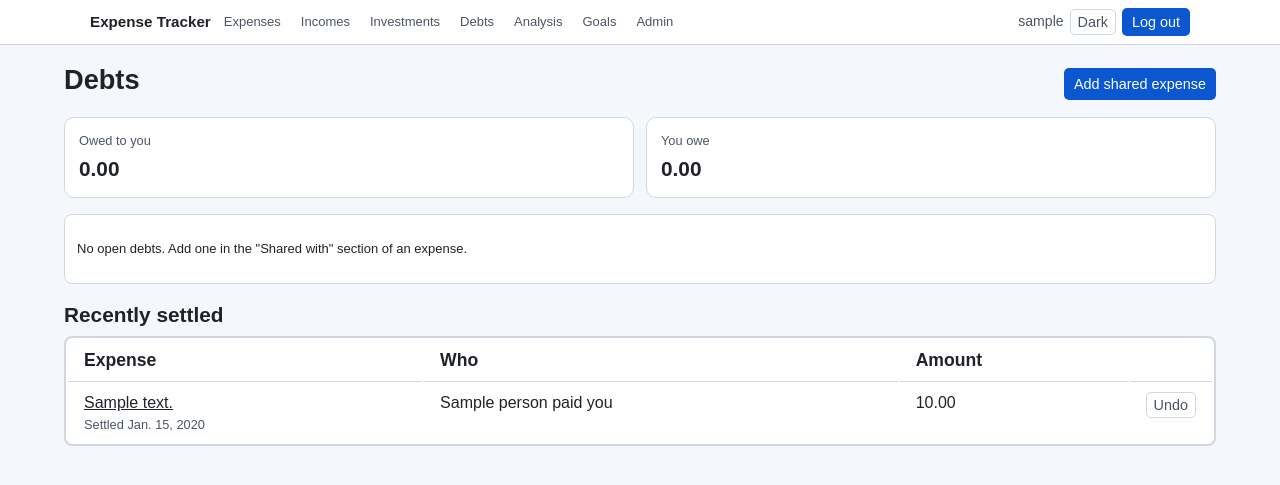
After one commit to OscarZurita/mymoney, a Django app: page /moneyapp/debts/ in a window 1280 px wide. The commit adds this page. Shown: the top 485 px of the page. Run offline with Django 5.2, Linux system fonts and the light colour scheme; a user stored in the database is signed in; tables that the repository leaves empty hold one stand-in row (values such as "Sample post"); parts of the project's set-up code (start-up, migrations or seed data) failed here and were passed over; some libraries are stand-ins or nearby versions.

Commit message:
feat(debts): add a debts page to see balances and settle debts
Shows what the user is owed and owes, a balance per person, the open
debts with a "Mark as paid" button, and the recently settled ones with
"Undo". Settling only accepts a POST for the user's own debts; a GET just
redirects, like the delete views.

Co-Authored-By: Claude Opus 5.5 <noreply@anthropic.com>

```diff
--- a/money_app/urls.py
+++ b/money_app/urls.py
@@ -1,6 +1,6 @@
 from django.urls import path
 
-from .views import transactions, views
+from .views import debts, transactions, views
 
 app_name = "money_app"
 urlpatterns = [
@@ -44,5 +44,9 @@ urlpatterns = [
         transactions.InvestmentDeleteView.as_view(),
         name="delete_investment",
     ),
+    # Debts
+    path("debts/", debts.debts, name="debts"),
+    path("debts/<int:debt_id>/settle/", debts.settle_debt, name="settle_debt"),
+    path("debts/<int:debt_id>/reopen/", debts.reopen_debt, name="reopen_debt"),
     path("signup/", views.signup, name="signup"),
 ]
--- /dev/null
+++ b/money_app/views/debts.py
@@ -0,0 +1,61 @@
+from decimal import Decimal
+
+from django.contrib.auth.decorators import login_required
+from django.db.models import Q, Sum
+from django.shortcuts import get_object_or_404, redirect, render
+
+from ..models import Debt
+
+RECENTLY_SETTLED_LIMIT = 20
+
+
+@login_required
+def debts(request):
+    user_debts = Debt.objects.filter(expense__user=request.user).select_related(
+        "person", "expense__category"
+    )
+    open_debts = user_debts.filter(settled_on__isnull=True)
+    owed_to_me = Sum(
+        "amount", filter=Q(direction=Debt.Direction.OWED_TO_ME), default=Decimal("0")
+    )
+    owed_by_me = Sum(
+        "amount", filter=Q(direction=Debt.Direction.OWED_BY_ME), default=Decimal("0")
+    )
+
+    balances = []
+    for row in (
+        open_debts.values("person__name")
+        .annotate(owed_to_me=owed_to_me, owed_by_me=owed_by_me)
+        .order_by("person__name")
+    ):
+        net = row["owed_to_me"] - row["owed_by_me"]
+        balances.append({**row, "net": abs(net), "they_owe_me": net > 0})
+
+    context = {
+        "totals": open_debts.aggregate(owed_to_me=owed_to_me, owed_by_me=owed_by_me),
+        "balances": balances,
+        "open_debts": open_debts.order_by("person__name", "-expense__date", "-id"),
+        "recently_settled": user_debts.filter(settled_on__isnull=False).order_by(
+            "-settled_on", "-id"
+        )[:RECENTLY_SETTLED_LIMIT],
+    }
+    return render(request, "money_app/debts.html", context)
+
+
+@login_required
+def settle_debt(request, debt_id):
+    return _set_settled(request, debt_id, True)
+
+
+@login_required
+def reopen_debt(request, debt_id):
+    return _set_settled(request, debt_id, False)
+
+
+def _set_settled(request, debt_id, settled):
+    # Like the delete views, a GET only redirects and never changes data.
+    if request.method == "POST":
+        debt = get_object_or_404(Debt, pk=debt_id, expense__user=request.user)
+        debt.set_settled(settled)
+        debt.save(update_fields=["settled_on"])
+    return redirect("money_app:debts")
--- a/templates/base.html
+++ b/templates/base.html
@@ -25,6 +25,7 @@
                     <a href="{% url 'money_app:expenses' %}" class="nav-link">Expenses</a>
                     <a href="{% url 'money_app:incomes' %}" class="nav-link">Incomes</a>
                     <a href="{% url 'money_app:investments' %}" class="nav-link">Investments</a>
+                    <a href="{% url 'money_app:debts' %}" class="nav-link">Debts</a>
                     <a href="{% url 'money_app:analysis' %}" class="nav-link">Analysis</a>
                     <a href="{% url 'money_app:year_goals' %}" class="nav-link">Goals</a>
                     {% if request.user.is_staff %}
--- /dev/null
+++ b/templates/money_app/debts.html
@@ -0,0 +1,178 @@
+{% extends "base.html" %}
+{% load money_filters %}
+
+{% block title %}Debts{% endblock %}
+
+{% block extra_style %}
+    <style>
+        .debt-totals {
+            display: grid;
+            grid-template-columns: repeat(auto-fit, minmax(180px, 1fr));
+            gap: 12px;
+            margin-bottom: 16px;
+        }
+
+        .metric-card {
+            padding: 14px;
+            border: 1px solid var(--border);
+            border-radius: 10px;
+            background: var(--surface);
+        }
+
+        .metric-label {
+            font-size: 0.8rem;
+            color: var(--text-muted);
+        }
+
+        .metric-value {
+            margin-top: 4px;
+            font-size: 1.3rem;
+            font-weight: bold;
+        }
+
+        .debt-section {
+            margin-bottom: 18px;
+            overflow-x: auto;
+        }
+
+        .debt-detail {
+            margin-top: 2px;
+            color: var(--text-muted);
+            font-size: 0.8rem;
+        }
+
+        .action-cell {
+            width: 1%;
+            white-space: nowrap;
+        }
+
+        @media (max-width: 480px) {
+            .debt-section th,
+            .debt-section td {
+                padding: 0.4rem 0.5rem;
+            }
+        }
+    </style>
+{% endblock %}
+
+{% block content %}
+    <div class="page-actions">
+        <h1>Debts</h1>
+        <a href="{% url 'money_app:add_expense' %}" class="button">Add shared expense</a>
+    </div>
+
+    <div class="debt-totals">
+        <div class="metric-card">
+            <div class="metric-label">Owed to you</div>
+            <div class="metric-value">{{ totals.owed_to_me|money }}</div>
+        </div>
+        <div class="metric-card">
+            <div class="metric-label">You owe</div>
+            <div class="metric-value">{{ totals.owed_by_me|money }}</div>
+        </div>
+    </div>
+
+    {% if balances %}
+        <section class="debt-section table-card">
+            <h2>By person</h2>
+            <table>
+                <thead>
+                    <tr>
+                        <th>Person</th>
+                        <th>Owes you</th>
+                        <th>You owe</th>
+                        <th>Balance</th>
+                    </tr>
+                </thead>
+                <tbody>
+                    {% for row in balances %}
+                        <tr>
+                            <td>{{ row.person__name }}</td>
+                            <td>{{ row.owed_to_me|money }}</td>
+                            <td>{{ row.owed_by_me|money }}</td>
+                            <td>
+                                {% if not row.net %}
+                                    Even
+                                {% elif row.they_owe_me %}
+                                    Owes you {{ row.net|money }}
+                                {% else %}
+                                    You owe {{ row.net|money }}
+                                {% endif %}
+                            </td>
+                        </tr>
+                    {% endfor %}
+                </tbody>
+            </table>
+        </section>
+
+        <section class="debt-section table-card">
+            <h2>Open debts</h2>
+            <table>
+                <thead>
+                    <tr>
+                        <th>Expense</th>
+                        <th>Who</th>
+                        <th>Amount</th>
+                        <th class="action-cell"></th>
+                    </tr>
+                </thead>
+                <tbody>
+                    {% for debt in open_debts %}
+                        <tr>
+                            <td>
+                                <a href="{% url 'money_app:edit_expense' debt.expense.id %}">{{ debt.expense.description|default:"Expense" }}</a>
+                                <div class="debt-detail">{{ debt.expense.date }} · {{ debt.expense.category.name }}</div>
+                            </td>
+                            <td>{% if debt.is_owed_to_me %}{{ debt.person.name }} owes you{% else %}You owe {{ debt.person.name }}{% endif %}</td>
+                            <td>{{ debt.amount|money }}</td>
+                            <td class="action-cell">
+                                <form method="post" action="{% url 'money_app:settle_debt' debt.id %}" class="inline-form">
+                                    {% csrf_token %}
+                                    <button type="submit" class="button">Mark as paid</button>
+                                </form>
+                            </td>
+                        </tr>
+                    {% endfor %}
+                </tbody>
+            </table>
+        </section>
+    {% else %}
+        <div class="empty-state debt-section">
+            <p>No open debts. Add one in the "Shared with" section of an expense.</p>
+        </div>
+    {% endif %}
+
+    {% if recently_settled %}
+        <section class="debt-section table-card">
+            <h2>Recently settled</h2>
+            <table>
+                <thead>
+                    <tr>
+                        <th>Expense</th>
+                        <th>Who</th>
+                        <th>Amount</th>
+                        <th class="action-cell"></th>
+                    </tr>
+                </thead>
+                <tbody>
+                    {% for debt in recently_settled %}
+                        <tr>
+                            <td>
+                                <a href="{% url 'money_app:edit_expense' debt.expense.id %}">{{ debt.expense.description|default:"Expense" }}</a>
+                                <div class="debt-detail">Settled {{ debt.settled_on }}</div>
+                            </td>
+                            <td>{% if debt.is_owed_to_me %}{{ debt.person.name }} paid you{% else %}You paid {{ debt.person.name }}{% endif %}</td>
+                            <td>{{ debt.amount|money }}</td>
+                            <td class="action-cell">
+                                <form method="post" action="{% url 'money_app:reopen_debt' debt.id %}" class="inline-form">
+                                    {% csrf_token %}
+                                    <button type="submit" class="button button-ghost">Undo</button>
+                                </form>
+                            </td>
+                        </tr>
+                    {% endfor %}
+                </tbody>
+            </table>
+        </section>
+    {% endif %}
+{% endblock %}
```
Also changed, not shown: money_app/tests.py (+145 -0 lines).
